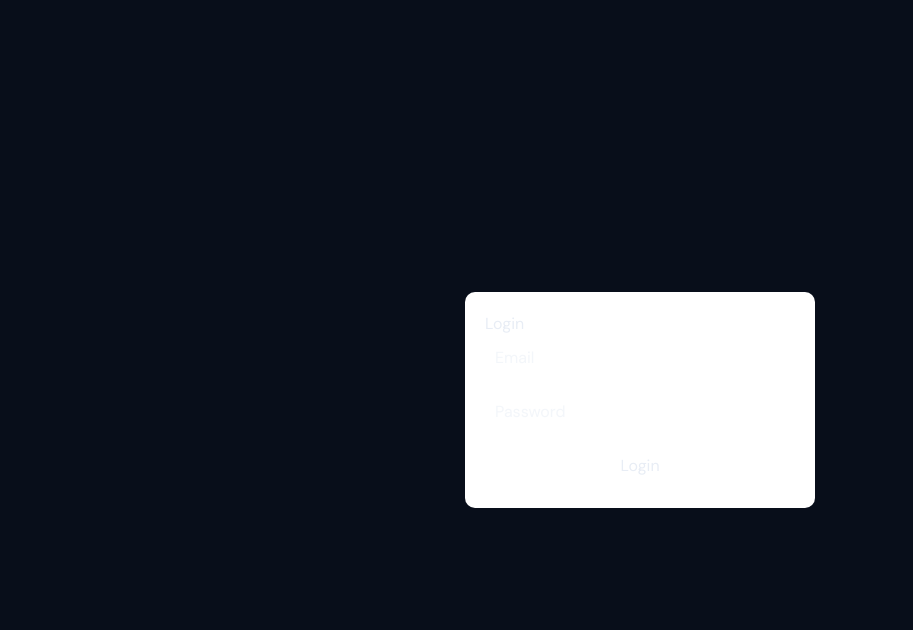
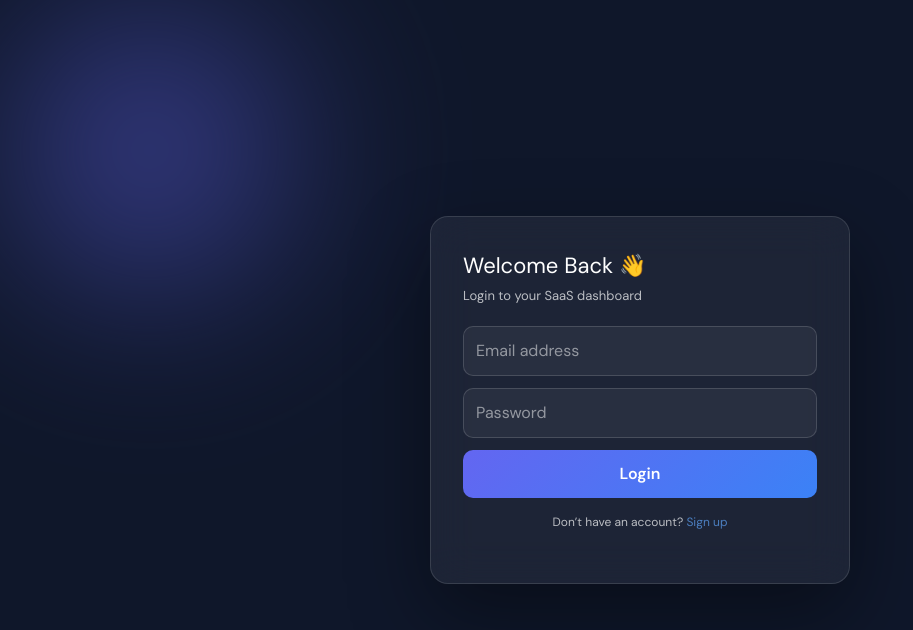
Before and after one commit to waseembaloch21/lab1, a Next.js app: page /login in a window 1280 px wide. Shown: the top 630 px of the page, without its empty margins (0-913 px from the left). Built offline with nearby package versions, Linux system fonts and the light colour scheme.

Commit message:
code updated

```diff
--- a/app/dashboard/page.jsx
+++ b/app/dashboard/page.jsx
@@ -119,6 +119,10 @@ export default function DashboardPage() {
             </div>
           </a>
         ))}
+
+        <p className="text-white text-center items-center justify-center flex mt-4">
+         &copy; {new Date().getFullYear()} Waseem Baloch. All rights reserved.
+           </p>
       </div>
     </div>
   )
--- a/app/globals.css
+++ b/app/globals.css
@@ -146,3 +146,96 @@ label.form-label {
   color: var(--text-secondary); margin-bottom: 0.375rem;
   letter-spacing: 0.04em;
 }
+
+
+        .wrapper {
+          min-height: 100vh;
+          display: flex;
+          justify-content: center;
+          align-items: center;
+          background: #0f172a;
+          position: relative;
+          overflow: hidden;
+          padding: 20px;
+        }
+
+        .bg-blur {
+          position: absolute;
+          width: 500px;
+          height: 500px;
+          background: radial-gradient(circle, #6366f1, transparent 60%);
+          top: -100px;
+          left: -100px;
+          filter: blur(80px);
+          opacity: 0.6;
+        }
+
+        .card {
+          width: 100%;
+          max-width: 420px;
+          padding: 32px;
+          border-radius: 18px;
+          background: rgba(255,255,255,0.06);
+          backdrop-filter: blur(20px);
+          border: 1px solid rgba(255,255,255,0.12);
+          color: white;
+          box-shadow: 0 30px 80px rgba(0,0,0,0.4);
+        }
+
+        h1 {
+          font-size: 22px;
+          margin-bottom: 4px;
+        }
+
+        p {
+          font-size: 13px;
+          opacity: 0.7;
+          margin-bottom: 20px;
+        }
+
+        .form {
+          display: flex;
+          flex-direction: column;
+          gap: 12px;
+        }
+
+        input {
+          padding: 12px;
+          border-radius: 10px;
+          border: 1px solid rgba(255,255,255,0.15);
+          background: rgba(255,255,255,0.05);
+          color: white;
+          outline: none;
+        }
+
+        button {
+          padding: 12px;
+          border-radius: 10px;
+          border: none;
+          background: linear-gradient(135deg, #6366f1, #3b82f6);
+          color: white;
+          font-weight: 600;
+          cursor: pointer;
+        }
+
+        .error {
+          background: rgba(239,68,68,0.15);
+          border: 1px solid rgba(239,68,68,0.3);
+          color: #fca5a5;
+          padding: 10px;
+          border-radius: 8px;
+          font-size: 13px;
+          margin-bottom: 10px;
+        }
+
+        .footer {
+          margin-top: 15px;
+          font-size: 12px;
+          text-align: center;
+          opacity: 0.7;
+        }
+
+        .footer a {
+          color: #60a5fa;
+          text-decoration: none;
+        }
--- a/app/layout.js
+++ b/app/layout.js
@@ -12,7 +12,7 @@ const geistMono = Geist_Mono({
 });
 
 export const metadata = {
-  title: "Create Next App",
+  title: "HRMS Dashboard",
   description: "Generated by create next app",
 };
 
--- a/app/login/page.jsx
+++ b/app/login/page.jsx
@@ -1,6 +1,7 @@
 'use client'
 import { useState } from 'react'
 import { useRouter } from 'next/navigation'
+import { motion } from 'framer-motion'
 
 export default function LoginPage() {
   const router = useRouter()
@@ -27,26 +28,20 @@ export default function LoginPage() {
 
       const res = await fetch('/api/auth/login', {
         method: 'POST',
-        headers: {
-          'Content-Type': 'application/json',
-        },
+        headers: { 'Content-Type': 'application/json' },
         body: JSON.stringify(form),
       })
 
-      const text = await res.text()
-      const data = text ? JSON.parse(text) : {}
+      const data = await res.json()
 
       if (!res.ok) {
         setError(data.error || 'Login failed')
-        setLoading(false)
         return
       }
 
-      // success
       router.push('/dashboard')
 
     } catch (err) {
-      console.error(err)
       setError('Something went wrong')
     } finally {
       setLoading(false)
@@ -54,39 +49,66 @@ export default function LoginPage() {
   }
 
   return (
-    <div style={{ minHeight: '100vh', display: 'flex', justifyContent: 'center', alignItems: 'center' }}>
-      <form onSubmit={handleSubmit} style={{ width: 350, padding: 20, borderRadius: 10, background: '#fff' }}>
-
-        <h2>Login</h2>
+    <div className="wrapper">
+      <div className="bg-blur" />
+      <motion.div
+        className="card"
+        initial={{ opacity: 0, y: 30, scale: 0.95 }}
+        animate={{ opacity: 1, y: 0, scale: 1 }}
+        transition={{ duration: 0.5, ease: "easeOut" }}
+      >
+        <motion.div
+          initial={{ opacity: 0 }}
+          animate={{ opacity: 1 }}
+          transition={{ delay: 0.2 }}
+        >
+          <h1>Welcome Back 👋</h1>
+          <p>Login to your SaaS dashboard</p>
+        </motion.div>
 
         {error && (
-          <p style={{ color: 'red' }}>{error}</p>
+          <motion.div
+            className="error"
+            initial={{ opacity: 0, x: -10 }}
+            animate={{ opacity: 1, x: 0 }}
+          >
+            {error}
+          </motion.div>
         )}
 
-        <input
+        <form onSubmit={handleSubmit} className="form">
+
+          <motion.input
+            whileFocus={{ scale: 1.02 }}
             type="email"
-          placeholder="Email"
+            placeholder="Email address"
             value={form.email}
             onChange={(e) => setForm({ ...form, email: e.target.value })}
-          style={{ width: '100%', padding: 10, marginBottom: 10 }}
           />
 
-        <input
+          <motion.input
+            whileFocus={{ scale: 1.02 }}
             type="password"
             placeholder="Password"
             value={form.password}
             onChange={(e) => setForm({ ...form, password: e.target.value })}
-          style={{ width: '100%', padding: 10, marginBottom: 10 }}
           />
 
-        <button
+          <motion.button
             type="submit"
             disabled={loading}
-          style={{ width: '100%', padding: 10 }}
+            whileHover={{ scale: 1.03 }}
+            whileTap={{ scale: 0.97 }}
           >
-          {loading ? 'Logging in...' : 'Login'}
-        </button>
+            {loading ? 'Signing in...' : 'Login'}
+          </motion.button>
+
         </form>
+
+        <p className="footer">
+          Don’t have an account? <a href="#">Sign up</a>
+        </p>
+      </motion.div>
     </div>
   )
 }
--- a/components/Sidebar.jsx
+++ b/components/Sidebar.jsx
@@ -49,7 +49,7 @@ export default function Sidebar({ userName = '', userRole = '' }) {
         </div>
       </div>
 
-      {/* Nav */}
+
       <nav style={{ padding:'1rem 0.75rem', flex:1, display:'flex', flexDirection:'column', gap:'0.25rem' }}>
         <div style={{ fontSize:'0.7rem', fontWeight:600, letterSpacing:'0.08em', color:'var(--text-muted)', padding:'0 0.5rem', marginBottom:'0.5rem' }}>NAVIGATION</div>
         {navItems.map(item => (
--- a/package.json
+++ b/package.json
@@ -10,6 +10,7 @@
   },
   "dependencies": {
     "@neondatabase/serverless": "^1.1.0",
+    "framer-motion": "^12.38.0",
     "jsonwebtoken": "^9.0.3",
     "next": "16.2.4",
     "react": "19.2.4",
```
Also changed, not shown: 1 other file (tests, documents, lock files or other folders). Lines whose indentation alone changed are shown as unchanged.
